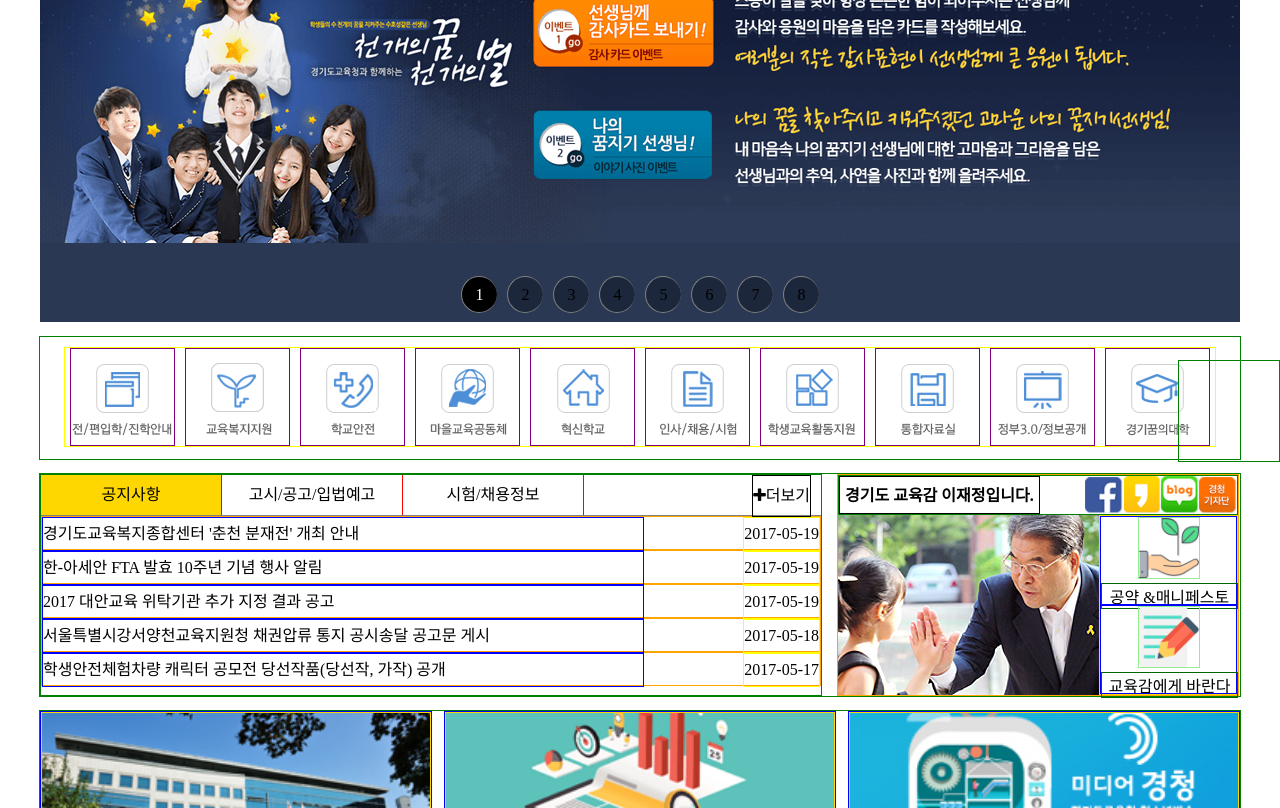
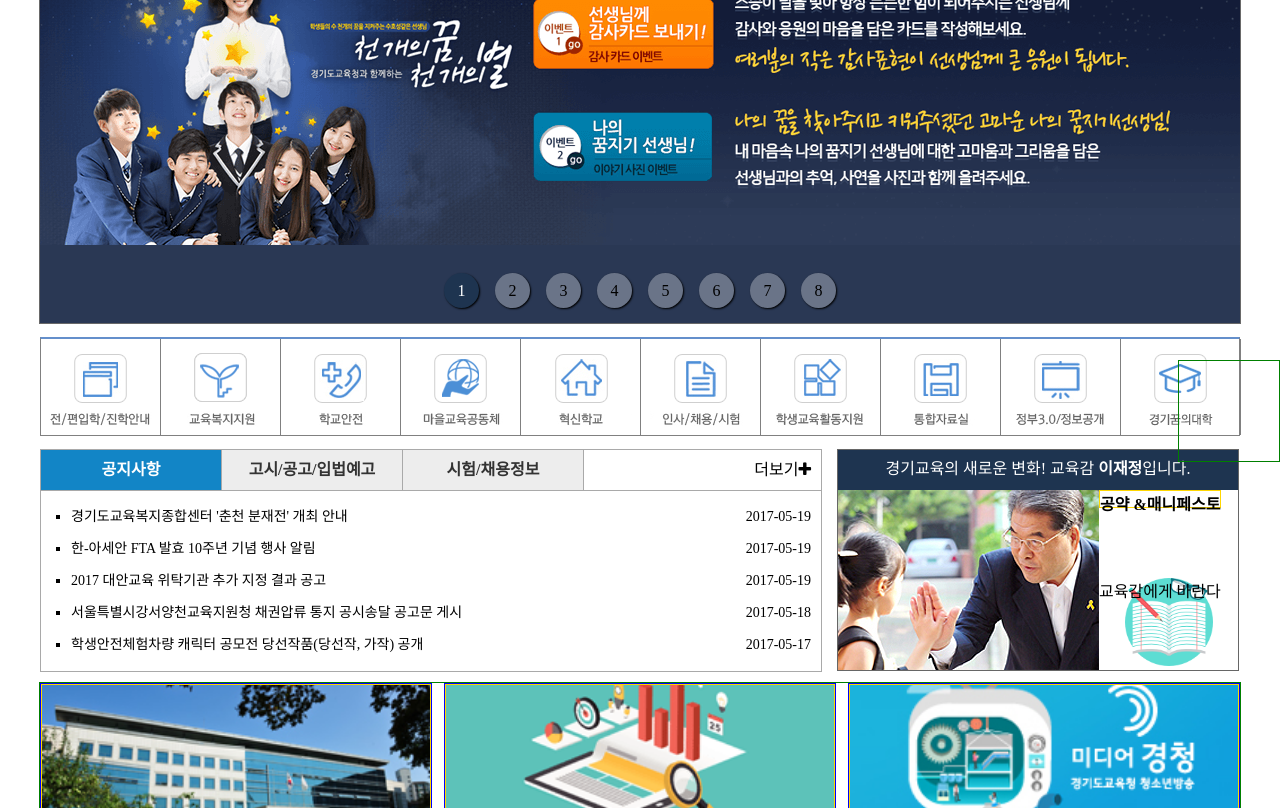
Before and after one commit to pino345/position, a plain HTML site: page index.html in a window 1280 px wide. Shown: the part 338-1146 px from the top of the page. Drawn offline with Linux system fonts and the light colour scheme.

Commit message:
20170524

```diff
--- a/index.html
+++ b/index.html
@@ -11,7 +11,6 @@
         a{text-decoration: none; color: black;}
         img{border: none;}
         input[type*="radio"]{display: none;}
-        input:checked + label{background-color: gold;}
 
         aside#fixRight{
             z-index: 10000;
@@ -25,7 +24,7 @@
 
         header nav#topNavi{
             height: 30px;
-            background-color: rgba(0,0,0,.05);
+            background-color: rgba(0,0,0,.06);
             border-bottom: 1px solid lightgray;
         }
         #topNavi ul{
@@ -49,6 +48,7 @@
         #topNavi ul li a{
             font-size: 14px;
             font-weight: 600;
+            color: #666;
         }
         div.logoSearchArea{
             width: 1200px;
@@ -121,6 +121,7 @@
             overflow: hidden;
             height: 0;
             background-color: white;
+            transition: height 0.5s ease-in-out;
         }
         .depth1 > li:hover .wrap{
             height: 310px;
@@ -177,6 +178,9 @@
         ul[class|="depth3"] i{
             font-size: 10px;
         }
+        ul[class|="depth3"] a{
+            color: dimgray;
+        }
         .depth3-1{
             width: 190px;
             top: 70px;
@@ -199,8 +203,9 @@
         }
 
         section#mainBanner{
+            border: 1px solid dimgray;
             width: 1200px;
-            height: 450px;
+            height: 449px;
             margin: 13px auto;
             margin-top: 70px;
             display: flex;
@@ -214,23 +219,32 @@
             border-radius: 50%;
             line-height: 35px;
             text-align: center;
-            margin: 10px 5px;
+            margin: 15px 8px;
             cursor: pointer;
-            border: 1px solid gray;
-            border-right: none;
-            background-color: rgba(0,0,0,.3);
+            box-shadow: 1px 1px 2px black;
+            background-color: rgba(255,255,255,.3);
         }
-        #mainBanner ul.bannerImg{
+        #mainBanner ul.bannerImg {
             position: absolute;
             width: 1200px;
-            height: 450px;
+            height: 449px;
             overflow: hidden;
         }
-        #mainBanner ul.bannerImg li{
+        #mainBanner .bannerImg li{
             position: absolute;
             top: 0;
             left: 1200px;
+            width: 1200px;
+            height: 450px;
         }
+        .bannerImg .b1{background: url(images/b1.png) no-repeat center center;}
+        .bannerImg .b2{background: url(images/b2.png) no-repeat;}
+        .bannerImg .b3{background: url(images/b3.png) no-repeat;}
+        .bannerImg .b4{background: url(images/b4.png) no-repeat;}
+        .bannerImg .b5{background: url(images/b5.png) no-repeat;}
+        .bannerImg .b6{background: url(images/b6.png) no-repeat;}
+        .bannerImg .b7{background: url(images/b7.png) no-repeat;}
+        .bannerImg .b8{background: url(images/b8.png) no-repeat;}
         #mainBanner input:nth-of-type(1):checked ~ label:nth-of-type(1),
         #mainBanner input:nth-of-type(2):checked ~ label:nth-of-type(2),
         #mainBanner input:nth-of-type(3):checked ~ label:nth-of-type(3),
@@ -239,7 +253,7 @@
         #mainBanner input:nth-of-type(6):checked ~ label:nth-of-type(6),
         #mainBanner input:nth-of-type(7):checked ~ label:nth-of-type(7),
         #mainBanner input:nth-of-type(8):checked ~ label:nth-of-type(8){
-            background: #000;
+            background: #1E3450;
             color: #fff;
         }
         #mainBanner input:nth-of-type(1):checked ~ .bannerImg li:nth-of-type(1),
@@ -267,22 +281,18 @@
         }
 
         nav#freqMenu{
-            border: 1px solid green;
+            width: 1200px;
             margin: 13px auto;
-            padding: 10px 0;
-            width: 1200px;
-            height: 102px;
         }
         #freqMenu ul{
-            border: 1px solid yellow;
-            width: 1150px;
-            height: 98px;
-            margin: 0 auto;
+            display: flex;
+            justify-content: space-around;
+            border: 1px solid gray;
+            border-top: 2px solid #648FCB;
         }
         #freqMenu ul li{
-            border: 1px solid purple;
-            float: left;
-            margin: 0 5px;
+           border-right: 1px solid gray;
+           padding: 0 8px;
         }
         #freqMenu ul li a{
             display: block;
@@ -353,59 +363,65 @@
         section#content1{
             margin: 13px auto;
             width: 1200px;
-            height: 222px;
-            border: 1px solid green;
+            height: 220px;
         }
         #content1 #notice{
-            border: 1px solid green;
+            border: 1px solid darkgray;
             width: 780px;
             float: left;
             margin-right: 15px;
             position: relative;
         }
-        #content1 #notice label{
-            border-right: 1px solid red;
+        #notice label{
             float: left;
             width: 180px;
             height: 40px;
             line-height: 40px;
             text-align: center;
             cursor: pointer;
+            background: rgba(0,0,0,.07);
+            border-right: 1px solid darkgray;
+            color: #333;
+            font-weight: bold;
         }
-        #content1 #notice ul{
-            border-top: 1px solid gray;
+        #notice input:checked + label{
+            background-color: #1285C6;
+            color: white;
+        }
+        #notice ul{
             width: 100%;
-            padding-bottom: 8px;
+            padding: 10px 0;
+            border-top: 1px solid darkgray;
         }
         ul.noti, ul.announ, ul.recruit{
             width: 600px;
             float: left;
             display: none;
         }
-        #n1:checked ~ ul.noti,
-        #n2:checked ~ ul.announ,
-        #n3:checked ~ ul.recruit{
+        #n1:checked ~ .noti,
+        #n2:checked ~ .announ,
+        #n3:checked ~ .recruit{
             display: block;
         }
-        #content1 #notice ul li{
-            border: 1px solid orange;
+        #notice ul li{
             height: 32px;
             line-height: 32px;
+            margin-left: 30px;
+            list-style: square;
+            font-size: 14px;
         }
-        #content1 #notice ul li a{
-            border: 1px solid blue;
-            display: inline-block;
+        #notice ul li a{
+            float: left;
             overflow: hidden;
             width: 600px;
             white-space: nowrap;
             text-overflow: ellipsis;
         }
-        #content1 #notice ul li span{
-            border: 1px solid yellow;
+        #notice ul li span{
             float: right;
+            margin-right: 10px;
         }
-        #content1 #notice > a{
-            border: 1px solid black;
+        #notice > a{
             position: absolute;
             right: 0;
             height: 40px;
@@ -423,64 +439,51 @@
             display: block;
         }
         #content1 #edu{
-            border: 1px solid orange;
+            border: 1px solid #666;
             width: 400px;
             height: 220px;
             float: left;
             background: url(images/x_soe1.jpg) no-repeat left bottom;
-            /*261*180*/
         }
         #edu div.eduTop{
-            border: 1px solid green;
+            background: #1E3450;
             width: 400xp;
-            height: 38px;
+            height: 40px;
             display: flex;
             justify-content: space-between;
             line-height: 38px;
+            color: white;
+        }
+        .eduTop > p{
+            margin: 0 auto;
         }
         .eduTop b{
-            border: 1px solid black;
-            padding: 0 5px;
-        }
-        .c1Image{
-            display: flex;
-        }
-        .c1Image a{
-            width: 38px;
-            height: 38px;
-        }
-        .snsF{
-            background: url(images/ico_sns_facebook.png) no-repeat center center / contain;
-        }
-        .snsK{
-            background: url(images/ico_sns_kakaostory.png) no-repeat center center / contain;
-        }
-        .snsB{
-            background: url(images/ico_sns_blog.png) no-repeat center center / contain;
-        }
-        .snsR{
-            background: url(images/ico_sns_reporter.png) no-repeat center center / contain;
+            font-family: serif;
+            font-weight: bold;
         }
         #content1 #edu div.eduAside{
-            border: 1px solid gold;
             float: right;
-            width: 137px;
-            height: 178px;
-        }
-        #content1 #edu div.eduAside li{
-            border: 1px solid blue;
-            height: 87px;
-            text-align: center;
-        }
-        #content1 #edu div.eduAside li img{
-            border: 1px solid lightgreen;
-            height: 60px;
-
+            width: 139px;
+            height: 180px;
         }
         #content1 #edu div.eduAside a{
-            border:1px solid darkgreen;
-            display: block;
-            width:100%;
+            display: flex;
+
+            height: 88px;
+        }
+        .eduAside span{
+
+            widows: 100%;
+            height: 72px;
+            background: url(images/ecology.png) no-repeat;
+        }
+        .eduAside b{
+            border: 1px solid gold;
+
+            height: 16px;
+        }
+        .eduAside a:last-child{
+            background: url(images/notebook.png) no-repeat center top/ contain;
         }
 
         section#content2{
@@ -947,16 +950,17 @@
         <input id="banner8" name="mBanner" type="radio">
         <label for="banner8">8</label>
         <ul class="bannerImg">
-            <li class="b1"><a href="#"><img src="images/b1.png"></a></li>
-            <li class="b2"><a href="#"><img src="images/b2.png"></a></li>
-            <li class="b3"><a href="#"><img src="images/b3.png"></a></li>
-            <li class="b4"><a href="#"><img src="images/b4.png"></a></li>
-            <li class="b5"><a href="#"><img src="images/b5.png"></a></li>
-            <li class="b6"><a href="#"><img src="images/b6.png"></a></li>
-            <li class="b7"><a href="#"><img src="images/b7.png"></a></li>
-            <li class="b8"><a href="#"><img src="images/b8.png"></a></li>
+            <li class="b1"><a href="#"></a></li>
+            <li class="b2"><a href="#"></a></li>
+            <li class="b3"><a href="#"></a></li>
+            <li class="b4"><a href="#"></a></li>
+            <li class="b5"><a href="#"></a></li>
+            <li class="b6"><a href="#"></a></li>
+            <li class="b7"><a href="#"></a></li>
+            <li class="b8"><a href="#"></a></li>
         </ul>
     </section>
+
     <nav id="freqMenu">
         <ul>
             <li class="f1"><a href="#"></a></li>
@@ -971,6 +975,7 @@
             <li class="f10"><a href="#"></a></li>
         </ul>
     </nav>
+
     <section id="content1">
        <article id="notice">
             <input id="n1" name="noticeR" type="radio" checked>
@@ -981,74 +986,66 @@
             <label for="n3">시험/채용정보</label>
             <ul class="noti list">
                 <li><a href="#">경기도교육복지종합센터 '춘천 분재전' 개최 안내</a>
-                <span class="date">2017-05-19</span>
+                <span>2017-05-19</span>
                 </li>
                 <li><a href="#">한-아세안 FTA 발효 10주년 기념 행사 알림</a>
-                <span class="date">2017-05-19</span>
+                <span>2017-05-19</span>
                 </li>
                 <li><a href="#">2017 대안교육 위탁기관 추가 지정 결과 공고</a>
-                <span class="date">2017-05-19</span>
+                <span>2017-05-19</span>
                 </li>
                 <li><a href="#">서울특별시강서양천교육지원청 채권압류 통지 공시송달 공고문 게시</a>
-                <span class="date">2017-05-18</span>
+                <span>2017-05-18</span>
                 </li>
                 <li><a href="#">학생안전체험차량 캐릭터 공모전 당선작품(당선작, 가작) 공개</a>
-                <span class="date">2017-05-17</span>
+                <span>2017-05-17</span>
                 </li>
             </ul>
-            <a href="#" title="공지사항 더보기"><i class="fa fa-plus" aria-hidden="true">더보기</i></a>
+            <a href="#" title="공지사항 더보기">더보기<i class="fa fa-plus" aria-hidden="true"></i></a>
             <ul class="announ list">
                 <li><a href="#">(재)경기도교육연구원 이사회 선임직 임원 공개모집 공고</a>
-                <span class="date">2017-05-19</span>
+                <span>2017-05-19</span>
                 </li>
                 <li><a href="#">2017 대안교육 위탁기관 추가 지정 결과 공고</a>
-                <span class="date">2017-05-18</span>
+                <span>2017-05-18</span>
                 </li>
                 <li><a href="#">2017년 청소년 독서 어울림 '수book수book' 행사 대행 용역 재공고</a>
-                <span class="date">2017-05-17</span>
+                <span>2017-05-17</span>
                 </li>
                 <li><a href="#">경기도교육청 학교급식 지원단가 성질별 분리방안 연구 용역 입찰 공고</a>
-                <span class="date">2017-05-16</span>
+                <span>2017-05-16</span>
                 </li>
                 <li><a href="#">경기도율곡연수원 혁신교육관(안양) 리모델링공사 설계용역(설계공모)</a>
-                <span class="date">2017-05-16</span>
+                <span>2017-05-16</span>
                 </li>
             </ul>
-            <a href="#" title="고시/공고/입법예고 더보기"><i class="fa fa-plus" aria-hidden="true">더보기</i></a>
+            <a href="#" title="고시/공고/입법예고 더보기">더보기<i class="fa fa-plus" aria-hidden="true"></i></a>
             <ul class="recruit list">
                 <li><a href="#">2018학년도 대입 수시전형 대비 검정고시 합격자의 대입전형자료 온라인 제공 신청 안내</a>
-                <span class="date">2017-05-16</span>
+                <span>2017-05-16</span>
                 </li>
                 <li><a href="#">2017년도 제2회 경기도 교육청 일반임기제공무원 채용시험 서류전형</a>
-                <span class="date">2017-05-16</span>
+                <span>2017-05-16</span>
                 </li>
                 <li><a href="#">2017년도 제1회 검정고시 합격자 공고</a>
-                <span class="date">2017-05-11</span>
+                <span>2017-05-11</span>
                 </li>
                 <li><a href="#">2018학년도 경기도 공립 유치원·초등학교·특수학교(유치원·초등)교사 임용후보자 선정경쟁시험 사전예고 관련 안내</a>
-                <span class="date">2017-05-10</span>
+                <span>2017-05-10</span>
                 </li>
                 <li><a href="#">2017년도 제1회 경기도교육청 일반임기제공무원 채용시험 최종합격자 발표 및 임용후보자 등록 공고</a>
-                <span class="date">2017-05-02</span>
+                <span>2017-05-02</span>
                 </li>
             </ul>
-            <a href="#" title="시험/채용정보 더보기"><i class="fa fa-plus" aria-hidden="true">더보기</i></a>
+            <a href="#" title="시험/채용정보 더보기">더보기<i class="fa fa-plus" aria-hidden="true"></i></a>
        </article>
        <article id="edu">
            <div class="eduTop">
-               <b>경기도 교육감 이재정입니다.</b>
-               <div class="c1Image">
-               <a href="#" class="snsF"></a>
-               <a href="#" class="snsK"></a>
-               <a href="#" class="snsB"></a>
-               <a href="#" class="snsR"></a>
-               </div>
+               <p>경기교육의 새로운 변화! 교육감 <b>이재정</b>입니다.</p>
            </div>
            <div class="eduAside">
-               <ul>
-               <li class="e1"><img src="images/ecology.png"><a href="#">공약 &amp;매니페스토</a></li>
-               <li class="e2"><img src="images/edit.png"><a href="#">교육감에게 바란다</a></li>
-               </ul>
+               <a href="#"><span></span><b>공약 &amp;매니페스토</b></a>
+               <a href="#">교육감에게 바란다</a>
            </div>
        </article>
     </section>
```
Also changed, not shown: 1 other file.
